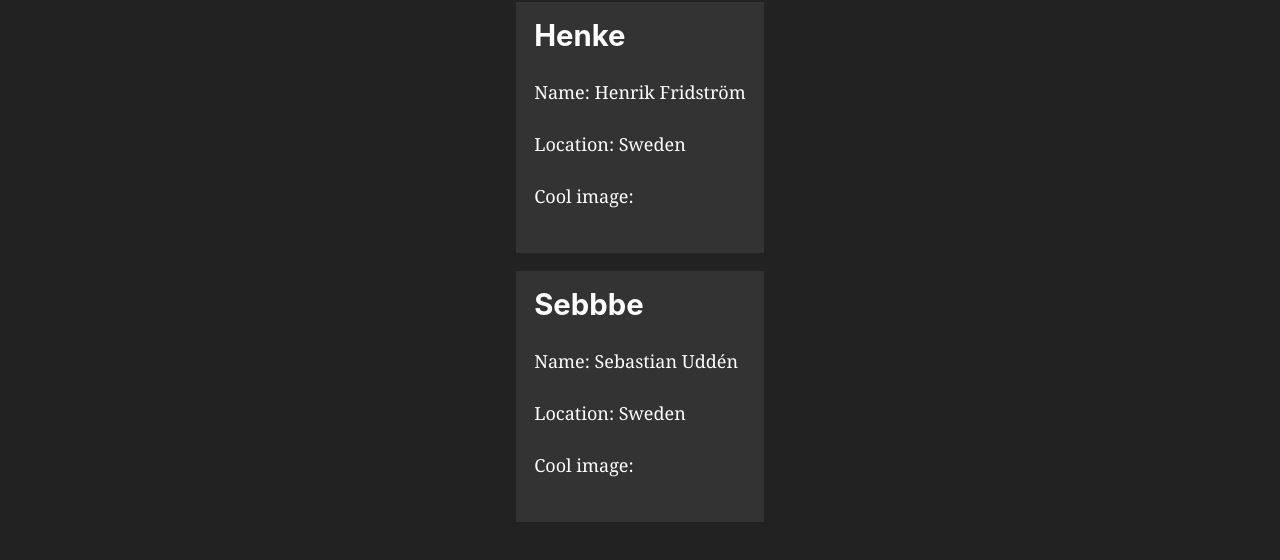
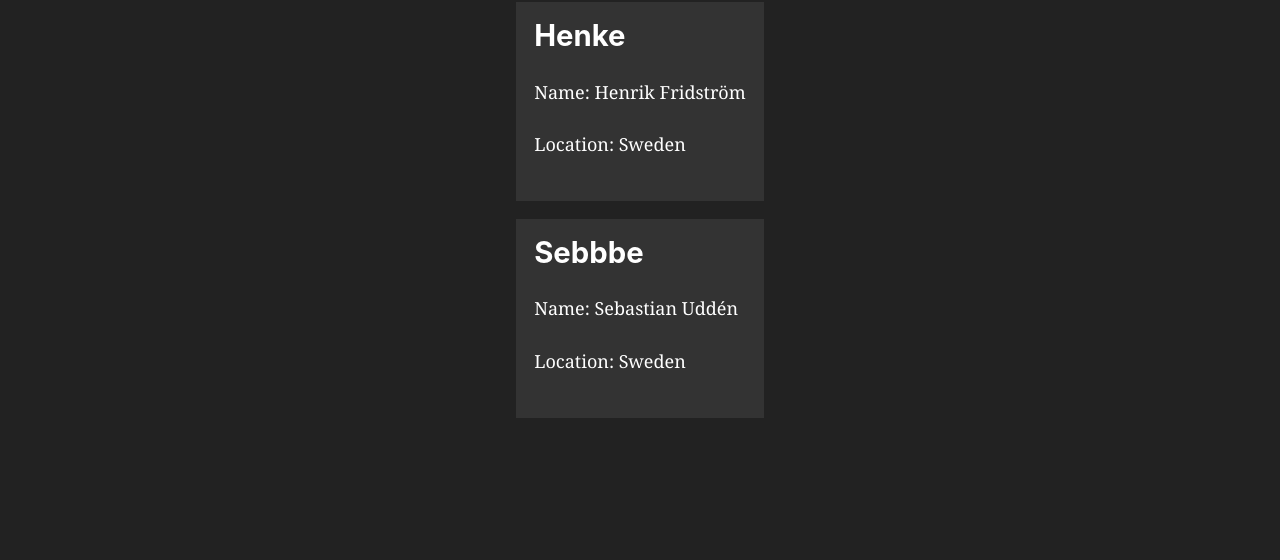
Before and after one commit to SebastianUdden/my-wealth, a Gatsby site: page / in a window 1280 px wide. Shown: the part 282-842 px from the top of the page. After the commit the page ends 800 px from the top, so only its background shows below. Built offline with nearby package versions, Linux system fonts and the light colour scheme; Gatsby itself is replaced by a stand-in of ours.

Commit message:
removed cool image

```diff
--- a/src/components/Users/user.js
+++ b/src/components/Users/user.js
@@ -7,7 +7,6 @@ export const User = ({user}) => {
             <h2>{user.username}</h2>
             <p>Name: {user.firstname} {user.lastname}</p>
             <p>Location: {user.location}</p>
-            <p>Cool image: {user.image}</p>
         </UserWrapper>
     );
 }
```
Also changed, not shown: 1 other file.
